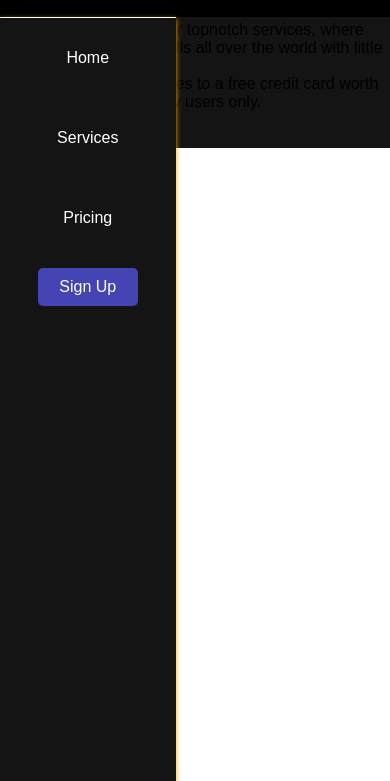
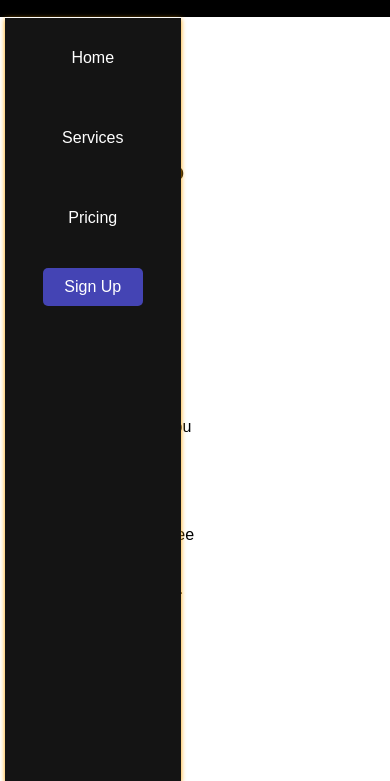
Before and after one commit to kydallaboutlearning/Html4me, a plain HTML site: page index.html in a window 390 px wide. Both pictures are taken after a click on the element 344 px from the left and 40 px from the top of the page. Shown: the part 63-844 px from the top of the page. Drawn offline with Linux system fonts and the light colour scheme.

Commit message:
changes: started class hero-content and added images

```diff
--- a/style.css
+++ b/style.css
@@ -231,9 +231,11 @@
   margin-top: 10px;
  }
 
+ .navbar__menu{
+margin: 0 5px;
 }
 
-
+}
 
 /* Hero section */
 
@@ -241,7 +243,7 @@
   background-color: #141414;
 }
 
-.hero__conmtainer{
+.hero__container{
   display: grid;
   grid-template-columns: 1fr 1fr;
   align-items: center;
@@ -253,3 +255,7 @@
   position: absolute;
   top: 80px;
 }
+
+.hero__content{
+  justify-content:  center;
+}
```
Also changed, not shown: images/undraw_credit-card-payment_3zqz.svg (added), images/undraw_credit-card_t6qm.svg (added), images/undraw_digital-currency_u5p6.svg (added), images/undraw_finance_5r5b.svg (added), images/undraw_online-banking_v7ih.svg (added), images/undraw_online-payments_p97e.svg (added), images/undraw_plain-credit-card_rzku.svg (added), images/undraw_stripe-payments_g8qn.svg (added), images/undraw_vault_tyfh.svg (added), images/undraw_wallet_8u45.svg (added).
